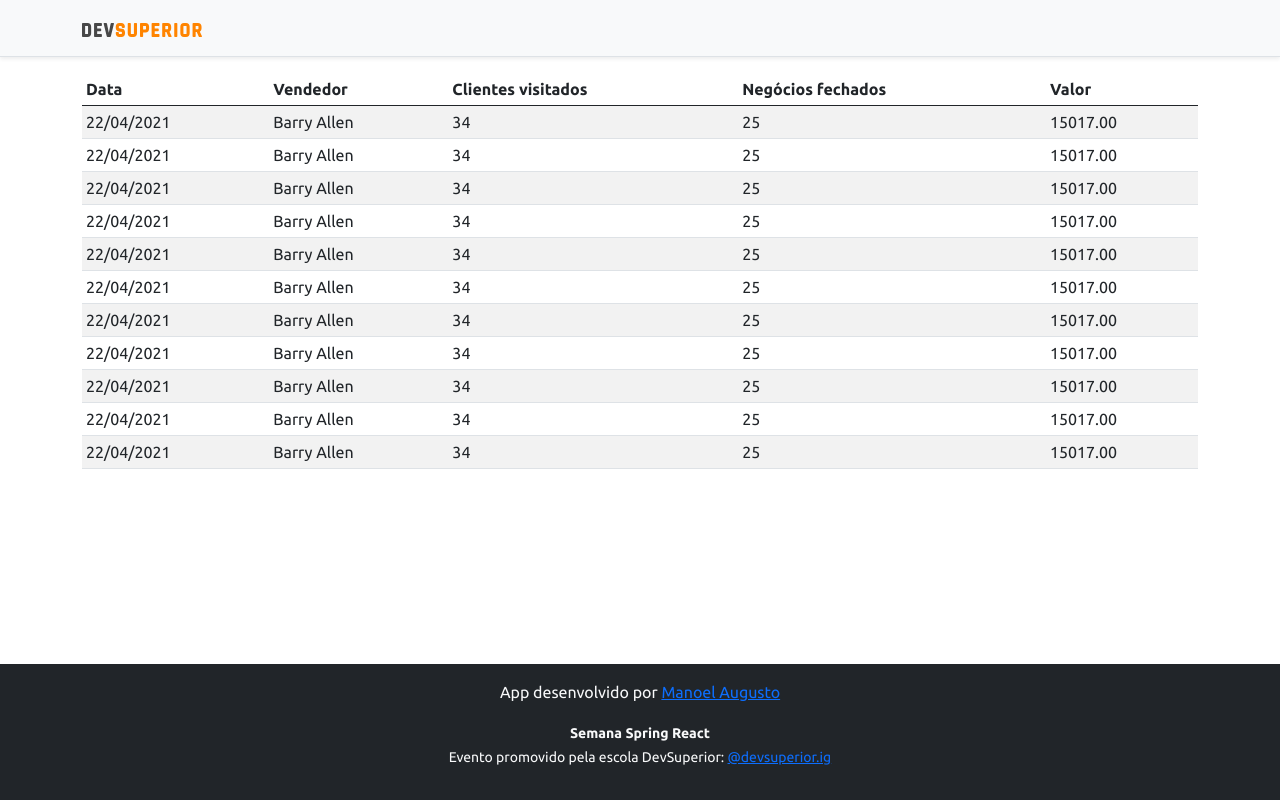
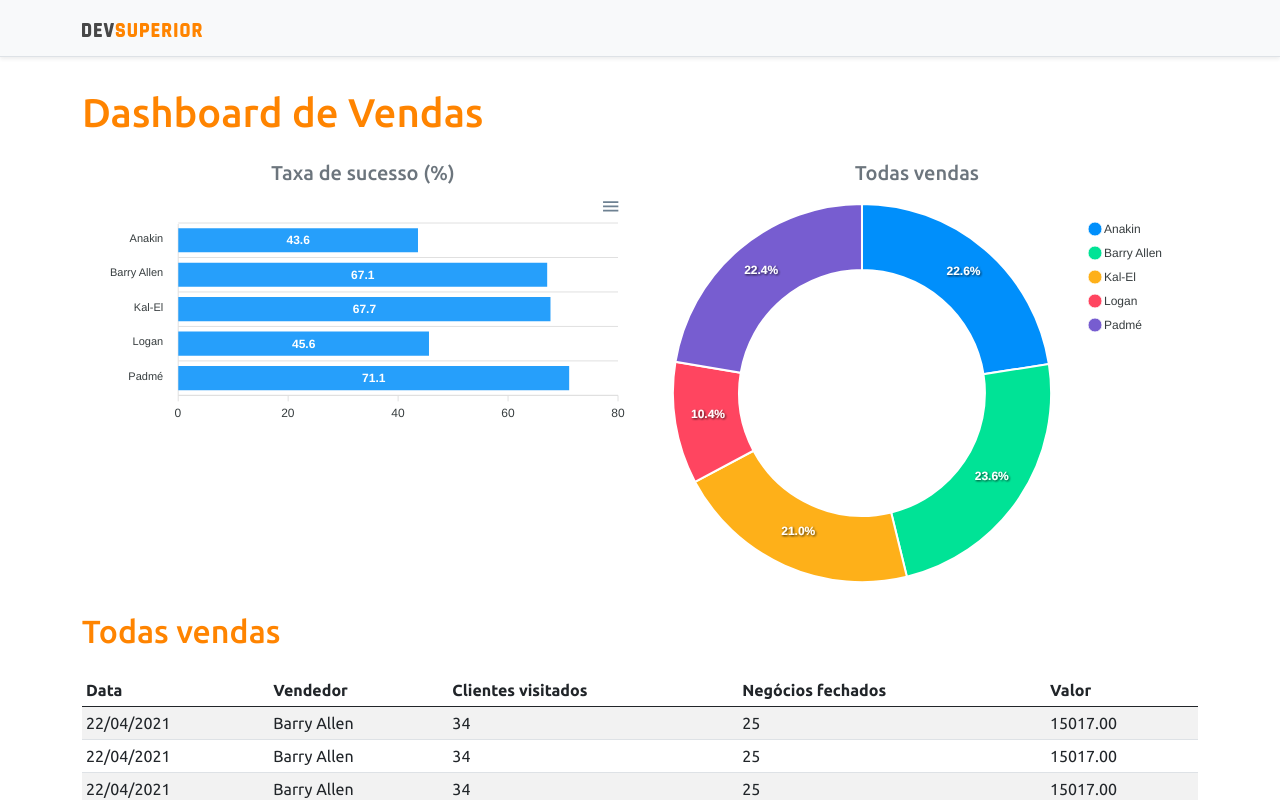
Before and after one commit to Manoel-Augusto/projeto-sds3, a React (Create React App) app in the folder frontend/: page / in a window 1280 px wide. Shown: the top 800 px of the page. Built offline with nearby package versions, Linux system fonts and the light colour scheme.

Commit message:
Static charts

```diff
--- a/frontend/package.json
+++ b/frontend/package.json
@@ -11,12 +11,16 @@
     "@types/node": "^12.0.0",
     "@types/react": "^17.0.0",
     "@types/react-dom": "^17.0.0",
+    "add": "^2.0.6",
+    "apexcharts": "^3.26.1",
     "bootstrap": "^5.0.0",
     "react": "^17.0.2",
+    "react-apexcharts": "^1.3.9",
     "react-dom": "^17.0.2",
     "react-scripts": "4.0.3",
     "typescript": "^4.1.2",
-    "web-vitals": "^1.0.1"
+    "web-vitals": "^1.0.1",
+    "yarn": "^1.22.10"
   },
   "scripts": {
     "start": "react-scripts start",
--- a/frontend/src/App.tsx
+++ b/frontend/src/App.tsx
@@ -1,4 +1,6 @@
+import BarChart from "components/BarChart";
 import DataTable from "components/DataTable";
+import DonutChart from "components/DonutChart";
 import Footer from "components/Footer";
 import NavBar from "components/NavBar";
 
@@ -7,10 +9,26 @@
     <>
       <NavBar />
       <div className="container">
-        <DataTable/>
+        <h1 className="text-primary py-3"> Dashboard de Vendas</h1>
 
+        <div className="row px-3">
+          <div className="col-sm-6">
+            <h5 className="text-center text-secondary">Taxa de sucesso (%)</h5>
+            <BarChart />
+          </div>
+
+          <div className="col-sm-6">
+            <h5 className="text-center text-secondary">Todas vendas</h5>
+            <DonutChart />
+          </div>
+        </div>
+
+        <div className="py-3">
+          <h2 className="text-primary">Todas vendas</h2>
+        </div>
+        <DataTable />
       </div>
-      <Footer/>
+      <Footer />
     </>
   );
 }
--- /dev/null
+++ b/frontend/src/components/BarChart/index.tsx
@@ -0,0 +1,34 @@
+import Chart from 'react-apexcharts'
+
+const BarChart = () => {
+    const options = {
+        plotOptions: {
+            bar: {
+                horizontal: true,
+            }
+        },
+    };
+
+    const mockData = {
+        labels: {
+            categories: ['Anakin', 'Barry Allen', 'Kal-El', 'Logan', 'Padmé']
+        },
+        series: [
+            {
+                name: "% Sucesso",
+                data: [43.6, 67.1, 67.7, 45.6, 71.1]
+            }
+        ]
+    };
+
+
+    return (
+        <Chart
+            options={{ ...options, xaxis: mockData.labels }}
+            series={mockData.series}
+            type="bar"
+            height="240"
+        />
+    );
+}
+export default BarChart;
--- /dev/null
+++ b/frontend/src/components/DonutChart/index.tsx
@@ -0,0 +1,25 @@
+import Chart from 'react-apexcharts'
+
+const DonutChart = () => {
+    const mockData = {
+        series: [477138, 499928, 444867, 220426, 473088],
+        labels: ['Anakin', 'Barry Allen', 'Kal-El', 'Logan', 'Padmé']
+    }
+
+    const options = {
+        legend: {
+            show: true
+        }
+    }
+
+
+    return (
+        <Chart
+            options={{ ...options, labels: mockData.labels }}
+            series={mockData.series}
+            type="donut"
+
+        />
+    );
+}
+export default DonutChart;
```
Also changed, not shown: 1 other file (tests, documents, lock files or other folders).
